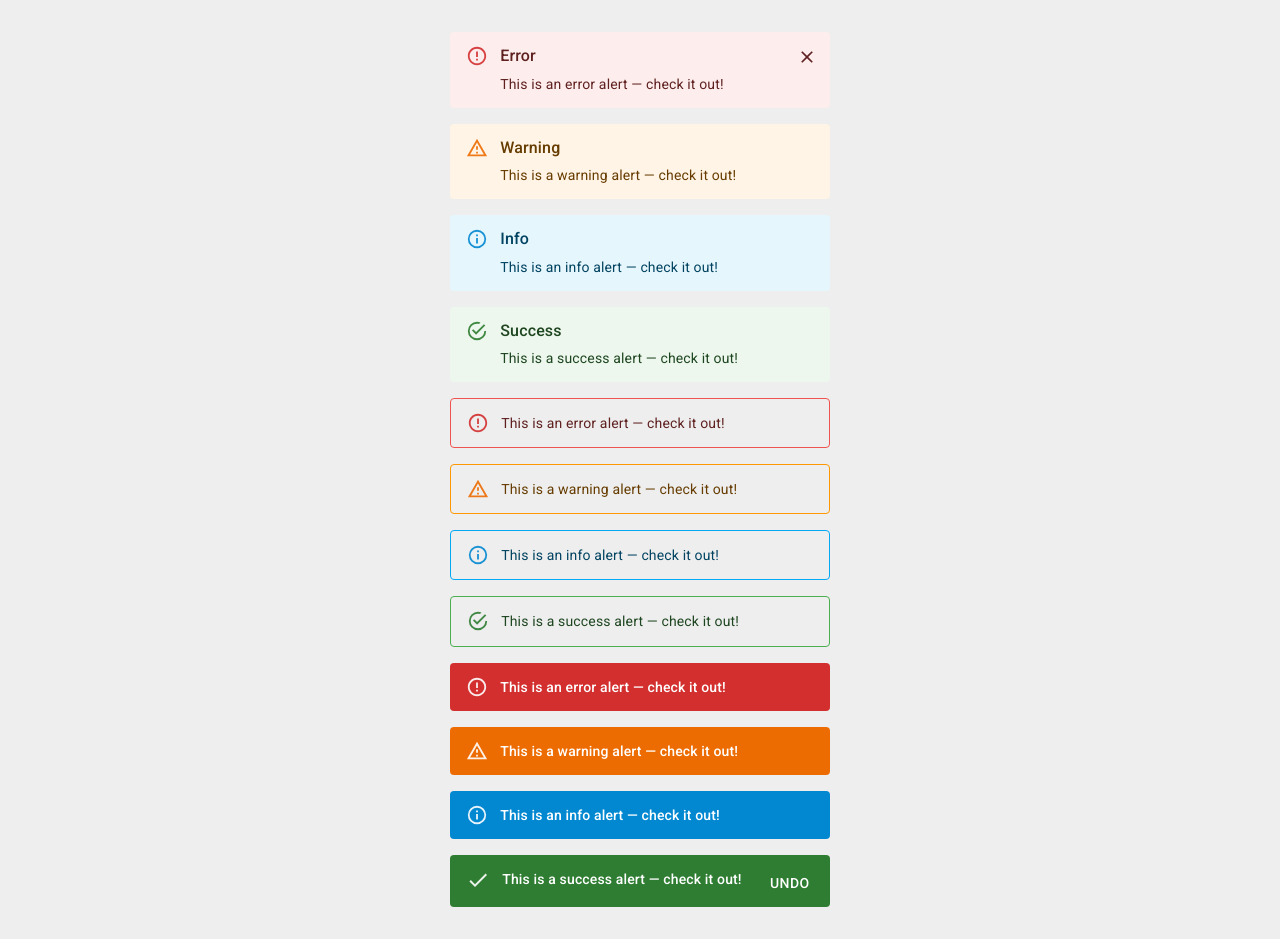
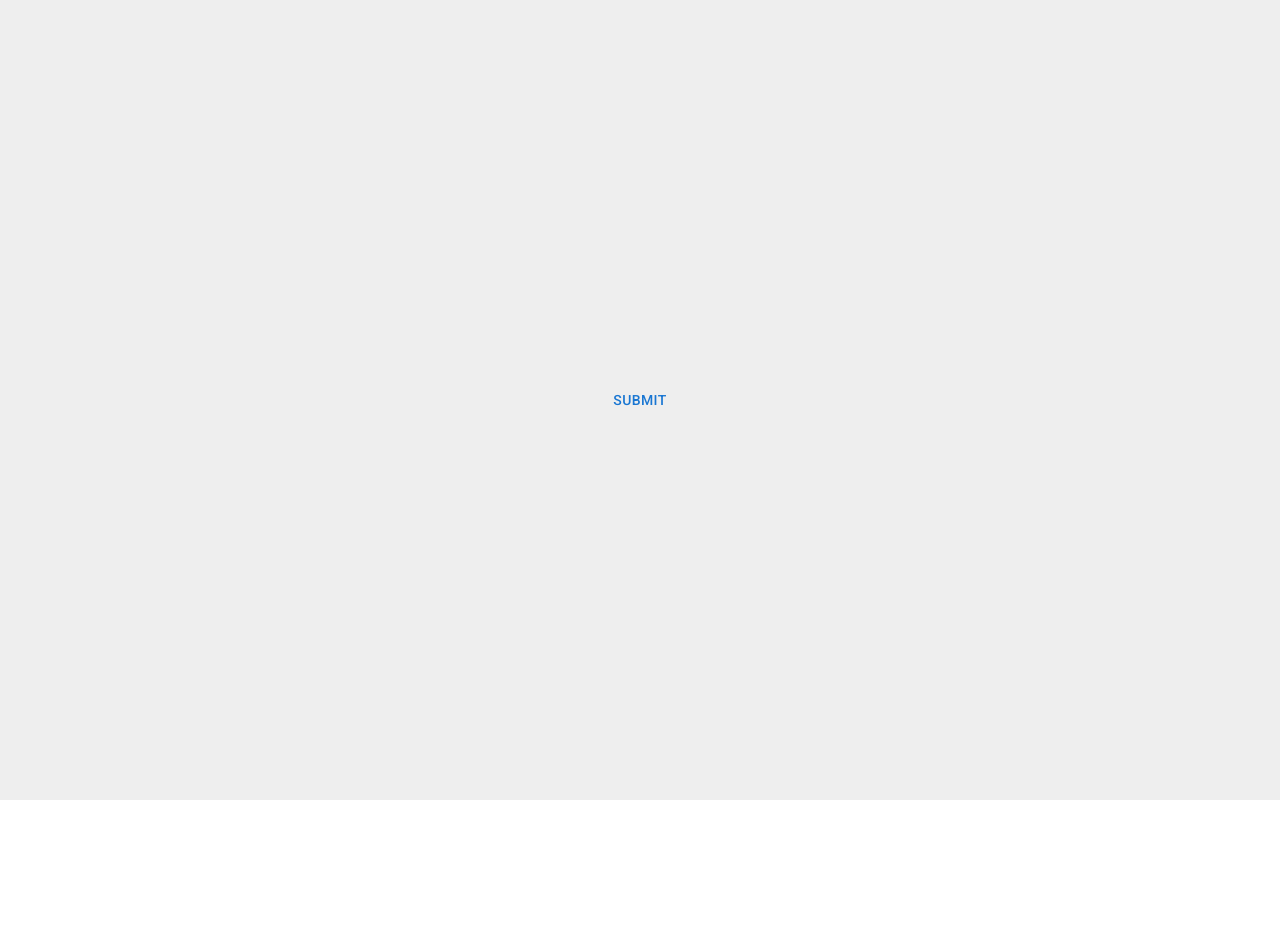
Before and after one commit to SOUROVSARKERTEC12/material_ui, a React (Vite) app in the folder ReactMUI/: page / in a window 1280 px wide. After the commit the page ends 800 px from the top, so only its background shows below. Built offline with nearby package versions, Linux system fonts and the light colour scheme.

Commit message:
MuiSnackbar

```diff
--- a/ReactMUI/src/App.jsx
+++ b/ReactMUI/src/App.jsx
@@ -27,6 +27,7 @@ import {MuiChip} from "./components/Chip/MuiChip.jsx";
 import {MuiTooltip} from "./components/Tooltip/MuiTooltip.jsx";
 import {MuiTable} from "./components/Table/MuiTable.jsx";
 import {MuiAlert} from "./components/Alert/MuiAlert.jsx";
+import {MuiSnackbar} from "./components/Snackbar/MuiSnackbar.jsx";
 
 function App() {
 
@@ -59,7 +60,8 @@ function App() {
             {/*<MuiChip/>*/}
             {/*<MuiTooltip/>*/}
             {/*<MuiTable/>*/}
-            <MuiAlert/>
+            {/*<MuiAlert/>*/}
+            <MuiSnackbar/>
         </>
     )
 }
--- /dev/null
+++ b/ReactMUI/src/components/Snackbar/MuiSnackbar.jsx
@@ -0,0 +1,45 @@
+import Button from "@mui/material/Button";
+import {Alert, Snackbar} from "@mui/material";
+import {forwardRef, useState} from "react";
+
+
+const SnackbarAlert = forwardRef(function SnackbarAlert(props, ref) {
+    return <Alert elevation={6} ref={ref} {...props} />;
+})
+
+export const MuiSnackbar = () => {
+    const [open, setOpen] = useState(false)
+
+    const handleSnackbarClick = () => {
+        setOpen(true)
+    }
+
+    const handleClose = (event, reason) => {
+        if (reason === 'clickaway') {
+            return;
+        }
+        setOpen(false)
+    }
+
+    return (
+        <div>
+            <Button onClick={handleSnackbarClick}>Submit</Button>
+            {/*<Snackbar*/}
+            {/*    autoHideDuration={4000}*/}
+            {/*    message="Form Submitted Successfully"*/}
+            {/*    open={open}*/}
+            {/*    onClose={handleClose}*/}
+            {/*    anchorOrigin={{*/}
+            {/*        vertical: 'bottom',*/}
+            {/*        horizontal: 'center'*/}
+            {/*    }*/}
+            {/*    }*/}
+            {/*/>*/}
+            <Snackbar open={open} autoHideDuration={6000} onClose={handleClose}>
+                <Alert onClose={handleClose} severity="success" sx={{ width: '100%' }}>
+                    This is a success message!
+                </Alert>
+            </Snackbar>
+        </div>
+    )
+}
```
